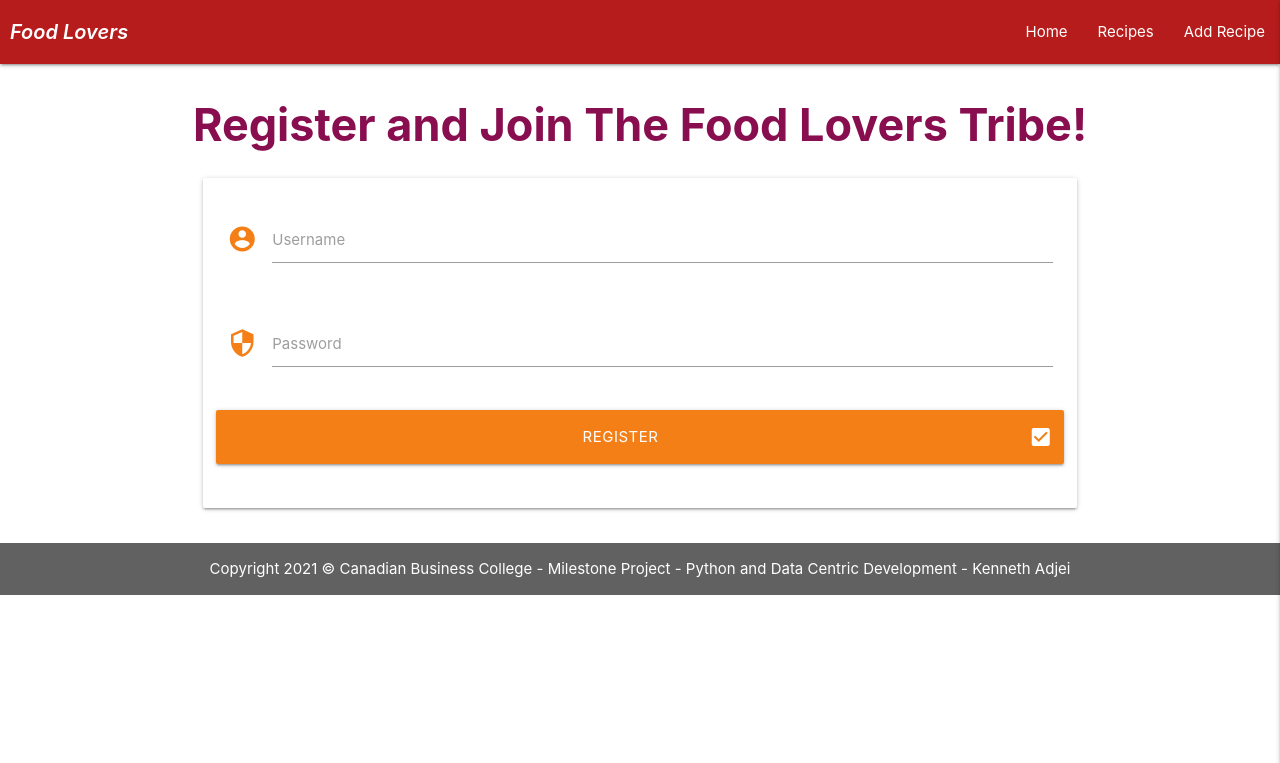
After one commit to kmadjei/MilestoneProject-Python-and-DataCentricDevelopment, a Flask app: page /register in a window 1280 px wide. The commit adds this page. Shown: the top 763 px of the page. Run offline with Flask 2, Linux system fonts and the light colour scheme; some libraries are stand-ins or nearby versions.

Commit message:
created register form

```diff
--- a/app.py
+++ b/app.py
@@ -160,8 +160,6 @@ def recipe_details(menu, product_page):
     return render_template('product_page.html', recipe = recipe, filter_data = filter_data)
 
 
-
-
 @app.route('/recipes/<menu>/<product_page>/edit', methods=["GET", "POST"])
 def edit_recipe(menu, product_page):
     # validate form submitted
@@ -228,7 +226,9 @@ def filter_data(input):
     return input
 
 
-
+@app.route('/register', methods=["GET", "POST"])
+def register():
+    return render_template('register.html')
 
 
 # runs the flask application as the main module
--- a/static/css/style.css
+++ b/static/css/style.css
@@ -20,7 +20,6 @@ nav #logo {
     */
     background-image: url("../images/food-bg.jpg");
     height: 100vh;
-    /* Create the parallax scrolling effect */
     background-attachment: fixed;
     background-position: center;
     background-repeat: no-repeat;
@@ -86,7 +85,6 @@ nav #logo {
 }
 #publication .date{
     padding-left: 5px;
-    /* border-left: lpx solid #455a64; */
 }
 .product-content hr {
     border: 3px solid #fff;
--- a/templates/home.html
+++ b/templates/home.html
@@ -3,7 +3,7 @@
 <main class="home-content white-text">
     <div class="row container">
         <div class="col s6">
-            <h1 class="">Welcome Fellow Food Lovers!</h1>
+            <h1>Welcome Fellow Food Lovers!</h1>
             <p>
                 Come share and let's enjoy some hearty meals together
                 <i class="material-icons">thumb_up</i>
--- /dev/null
+++ b/templates/register.html
@@ -0,0 +1,37 @@
+{% extends "base.html" %}
+{% block content %}
+<main class="register-content">
+
+    <div class="row container">
+        <h2 id="page-title" class="center-align pink-text text-darken-4">Register and Join The Food Lovers Tribe!</h2>
+        <form class="col s12" method="POST" action="{{ url_for('register') }}">
+            <div class="card-panel">
+                <!-- username field -->
+                <div class="row">
+                    <div class="input-field col s12">
+                        <i class="material-icons prefix yellow-text text-darken-4">account_circle</i>
+                        <input id="username" name="username" type="text" class="validate" required>
+                        <label for="username">Username</label>
+                    </div>
+                </div>
+                <!-- password field -->
+                <div class="row">
+                    <div class="input-field col s12">
+                        <i class="material-icons prefix yellow-text text-darken-4">security</i>
+                        <input id="password" name="password" type="password" class="validate" required>
+                        <label for="username">Password</label>
+                    </div>
+                </div>
+                <!-- register button -->
+                <div class="row">
+                    <button type="submit" class="col s12 waves-effect waves-light btn-large yellow darken-4" >
+                        Register
+                        <i class="material-icons right">check_box</i>
+                    </button>
+                </div>
+            </div>
+        </form>
+    </div>
+
+</main>
+{% endblock %}
```
